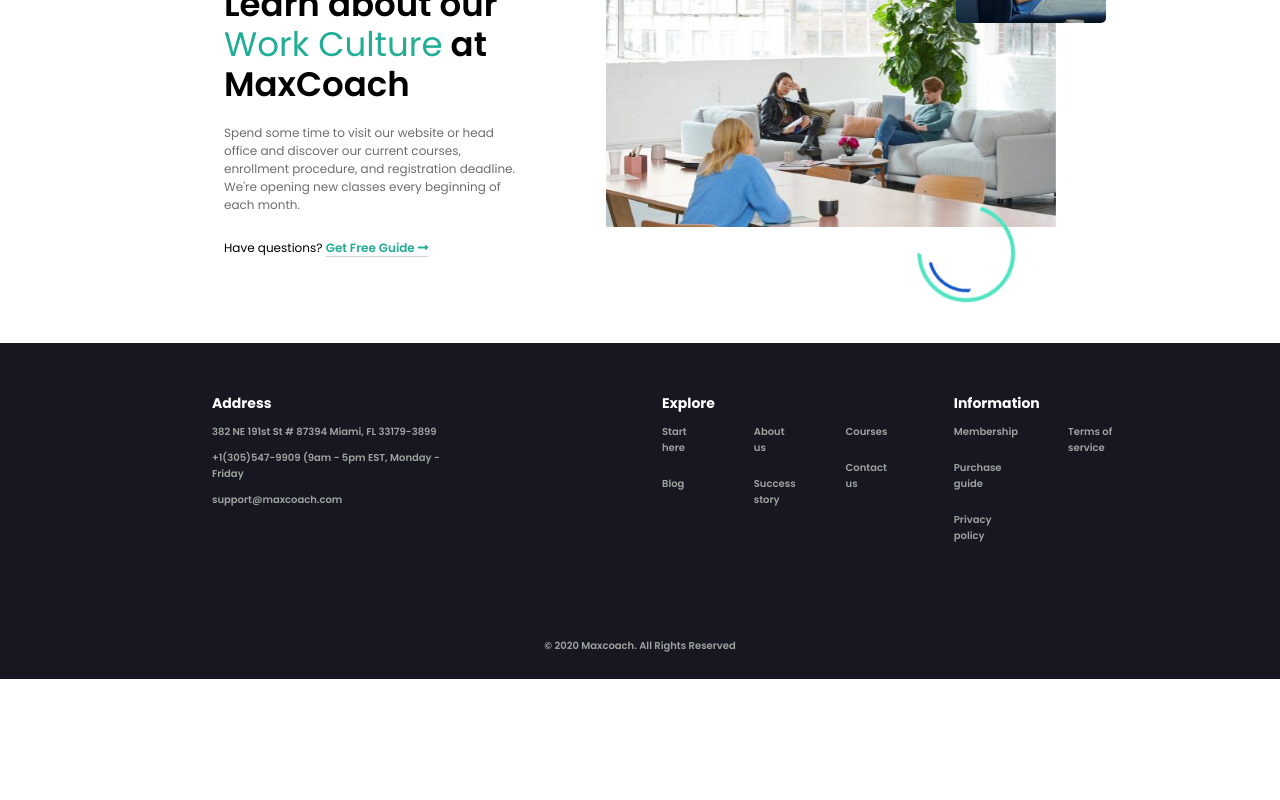
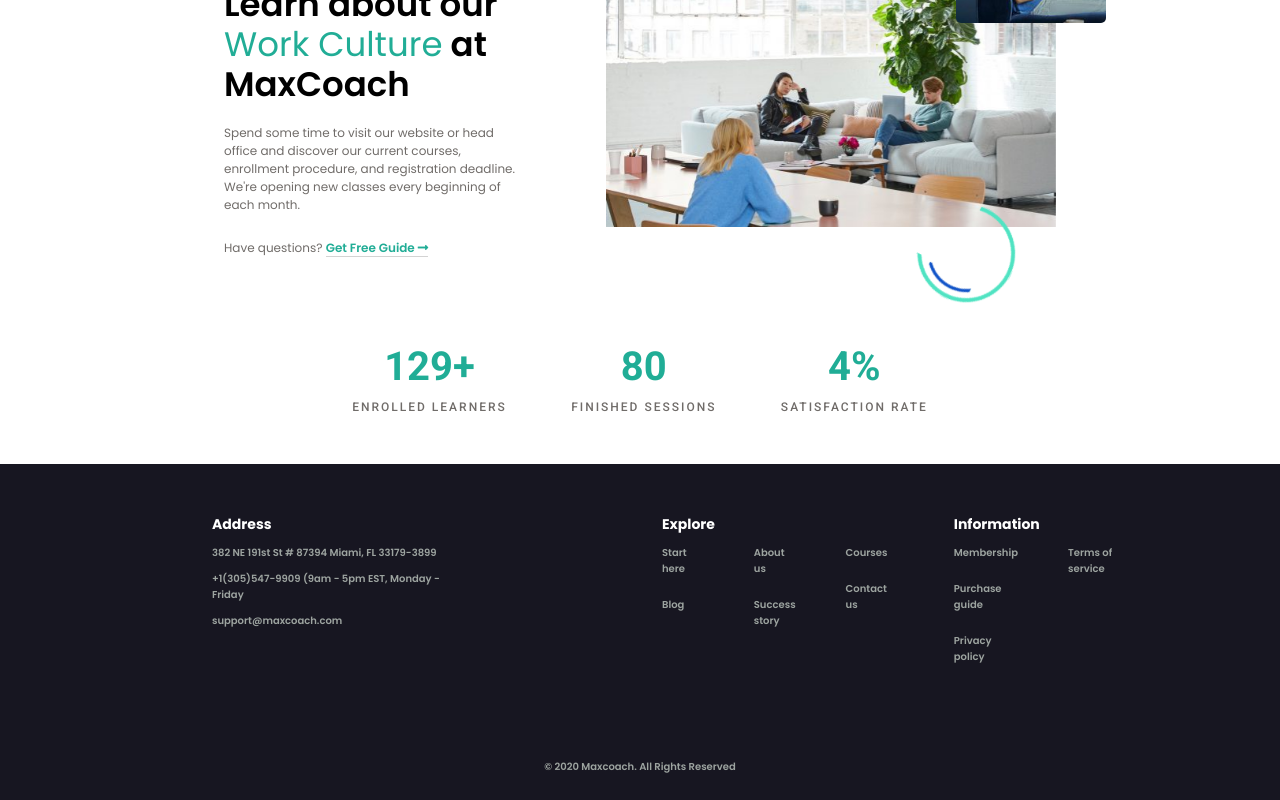
Before and after one commit to PaulDenis/proj-html-vuejs, a Vue app: page / in a window 1280 px wide. Shown: the part 817-1617 px from the top of the page. Before the commit the page ends 1496 px from the top, so only its background shows below. Built offline with nearby package versions, Linux system fonts and the light colour scheme.

Commit message:
Sezione con stats completa.

```diff
--- a/src/components/Main.vue
+++ b/src/components/Main.vue
@@ -1,16 +1,19 @@
 <template>
     <div>
         <WorkCulture/>
+        <Stats/>
     </div>
 </template>
 
 <script>
 import WorkCulture from "./WorkCulture.vue"
+import Stats from "./Stats.vue"
 
 export default {
     name: "Main",
     components: {
-        WorkCulture
+        WorkCulture,
+        Stats
     }
 
 }
--- /dev/null
+++ b/src/components/Stats.vue
@@ -0,0 +1,56 @@
+<template>
+    <div class="stats">
+        <div>
+            <p class="numbers">129+</p>
+            <p class="text">Enrolled learners</p>
+        </div>
+        <div>
+            <p class="numbers">80</p>
+            <p class="text">Finished sessions</p>
+        </div>
+        <div>
+            <p class="numbers">4&#37;</p>
+            <p class="text">Satisfaction rate</p>
+        </div>
+    </div>
+</template>
+
+<script>
+export default {
+    name: "Stats"
+}
+</script>
+
+<style lang="scss" scoped>
+ @import "~@fontsource/roboto/400.css";
+ @import "~@fontsource/roboto/500.css";
+ @import "~@fontsource/roboto/700.css";
+
+    .stats {
+        display: flex;
+        justify-content: space-around;
+        width: 50%;
+        margin: auto;
+        margin-bottom: 50px;
+        font-family: roboto;
+
+        div {
+            text-align: center;
+
+            .numbers {
+                margin-bottom: 10px;
+                font-size: 40px;
+                font-weight: 700;
+                color: #20ad96;
+            }
+            .text {
+                color:#706c69;
+                font-weight: 500;
+                text-transform: uppercase;
+                font-size: 12px;
+                letter-spacing: 2px;
+            }
+        }
+    }
+
+</style>
--- a/src/components/WorkCulture.vue
+++ b/src/components/WorkCulture.vue
@@ -24,11 +24,8 @@ export default {
 
 <style lang="scss" scoped>
  @import '~@fortawesome/fontawesome-free/css/all.min.css';
- @import "~@fontsource/poppins/200.css";
  @import "~@fontsource/poppins/400.css";
  @import "~@fontsource/poppins/600.css";
- @import "~@fontsource/poppins/700.css";
- @import "~@fontsource/poppins/800.css";
 
     .work {
         height: 500px;
@@ -67,6 +64,7 @@ export default {
         }
         .guide {
             font-size: 12px;
+            color: #706c69;
             span {
                 border-bottom: 1px solid lightgray;
                 font-weight: 600;
```
